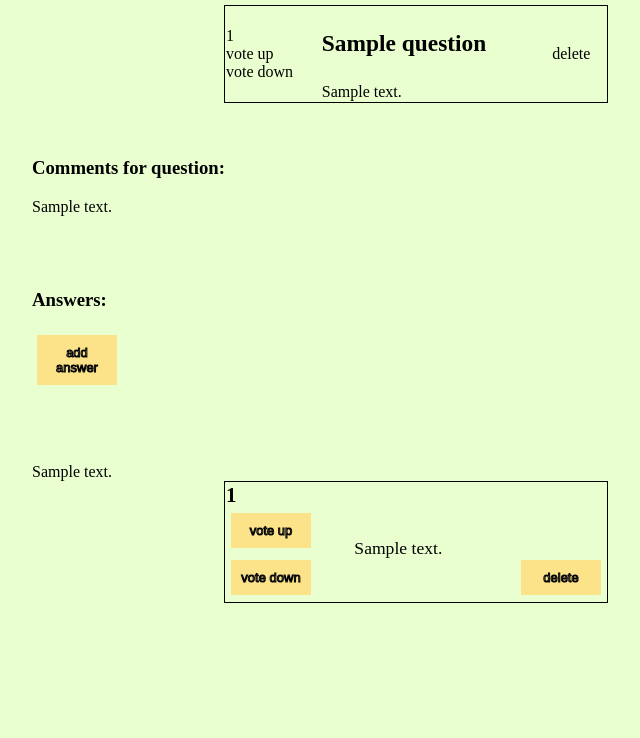
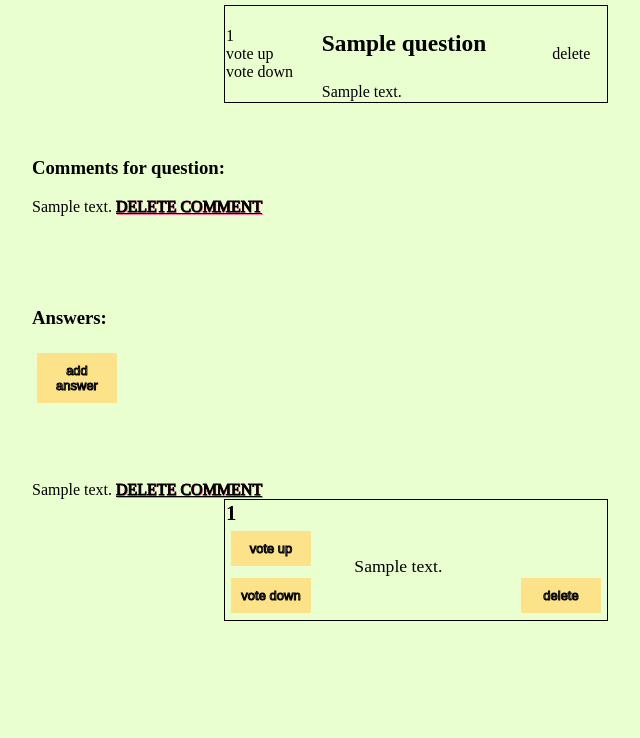
Before and after one commit to lukrydz/stackovrflw-clone-flask, a Flask app: template templates/question.html in a window 1280 px wide. Shown: the part 149-887 px from the top of the page, without its empty margins (224-864 px from the left). Before the commit the page ends 752 px from the top, so only its background shows below. Run offline with Flask 2, Linux system fonts and the light colour scheme; the template is opened without the code that fills it: most values are stand-ins (such as "Sample title", 1, 10 or a date in 2020).

Commit message:
Implemented deleting comments and provided links to endpoint.

```diff
--- a/data_handler.py
+++ b/data_handler.py
@@ -157,3 +157,14 @@ def post_comment(cursor, message, id, mode):
         cursor.execute(query_for_answer, {'answer_id': id, 'message': message, 'submission_time': submission_time})
 
     return True
+
+
+@connection.connection_handler
+def delete_comment(cursor, comment_id):
+    query = """
+            DELETE FROM comment
+            WHERE id=%(id)s
+    """
+    cursor.execute(query, {'id': comment_id})
+
+    return True
--- a/server.py
+++ b/server.py
@@ -192,5 +192,16 @@ def comment_answer(answer_id):
         return render_template('comment_answer.html', answer_data=answer_data)
 
 
+@app.route('/comments/<comment_id>/delete', methods=['GET'])
+def delete_comment(comment_id):
+
+    data_handler.delete_comment(comment_id=comment_id)
+
+    return redirect(request.referrer)
+
+    """
+There is a recycle bin icon next to the comment
+Clicking the icon asks the user to confirm the deletion"""
+
 if __name__ == "__main__":
     app.run(debug=True)
--- a/templates/question.html
+++ b/templates/question.html
@@ -25,6 +25,8 @@
     <h3>Comments for question:</h3>
     {% for comment in comments_for_question %}
     {{ comment }}
+        <a href="{{ url_for('delete_comment', comment_id=comment['id'])  }}">DELETE COMMENT</a>
+        <br />
     {% endfor %}
 
     <br><br><br><br>
@@ -66,7 +68,9 @@
             </tr>
         {% for comment in comment_for_answers[answer['id']] %}
 
-            {{ comment }} <br />
+            {{ comment }}
+            <a href="{{ url_for('delete_comment', comment_id=comment['id'])  }}">DELETE COMMENT</a>
+            <br />
 
         {% endfor %}
         </table>
```
